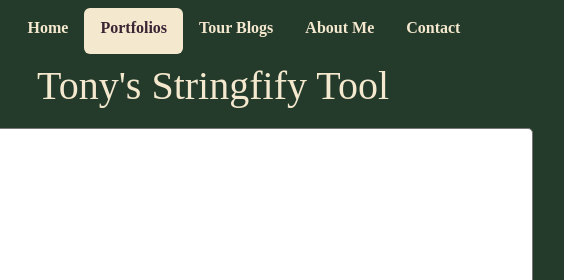
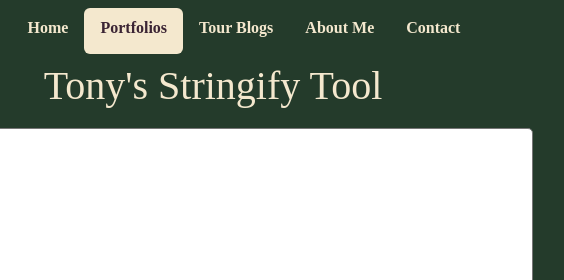
Before and after one commit to yaoyuanyou/Web-Portfolio, a plain HTML site: page index.html in a window 1280 px wide. Shown: the top 280 px of the page, 427-991 px from the left. Drawn offline with nearby package versions, Linux system fonts and the light colour scheme; a web font is replaced by a local one.

Commit message:
Correct Typos

```diff
--- a/index.html
+++ b/index.html
@@ -4,7 +4,7 @@
     <meta charset="UTF-8" />
     <meta http-equiv="X-UA-Compatible" content="IE=edge" />
     <meta name="viewport" content="width=device-width, initial-scale=1.0" />
-    <title>Tony's Stringfify Tool</title>
+    <title>Tony's Stringify Tool</title>
     <link rel="icon" href="https://cdn.glitch.global/3d43383c-3e24-48ef-8ec0-3721cacc36f9/bitbug_favicon.ico?v=1697427180958" />
 
     <!-- CSS Stylesheets -->
@@ -175,7 +175,7 @@ textarea {
     </nav>
     <div class="wrapper">
       <header class="header">
-        <h1>Tony's Stringfify Tool</h1>
+        <h1>Tony's Stringify Tool</h1>
       </header>
       <!-- wrapper -->
 
```
